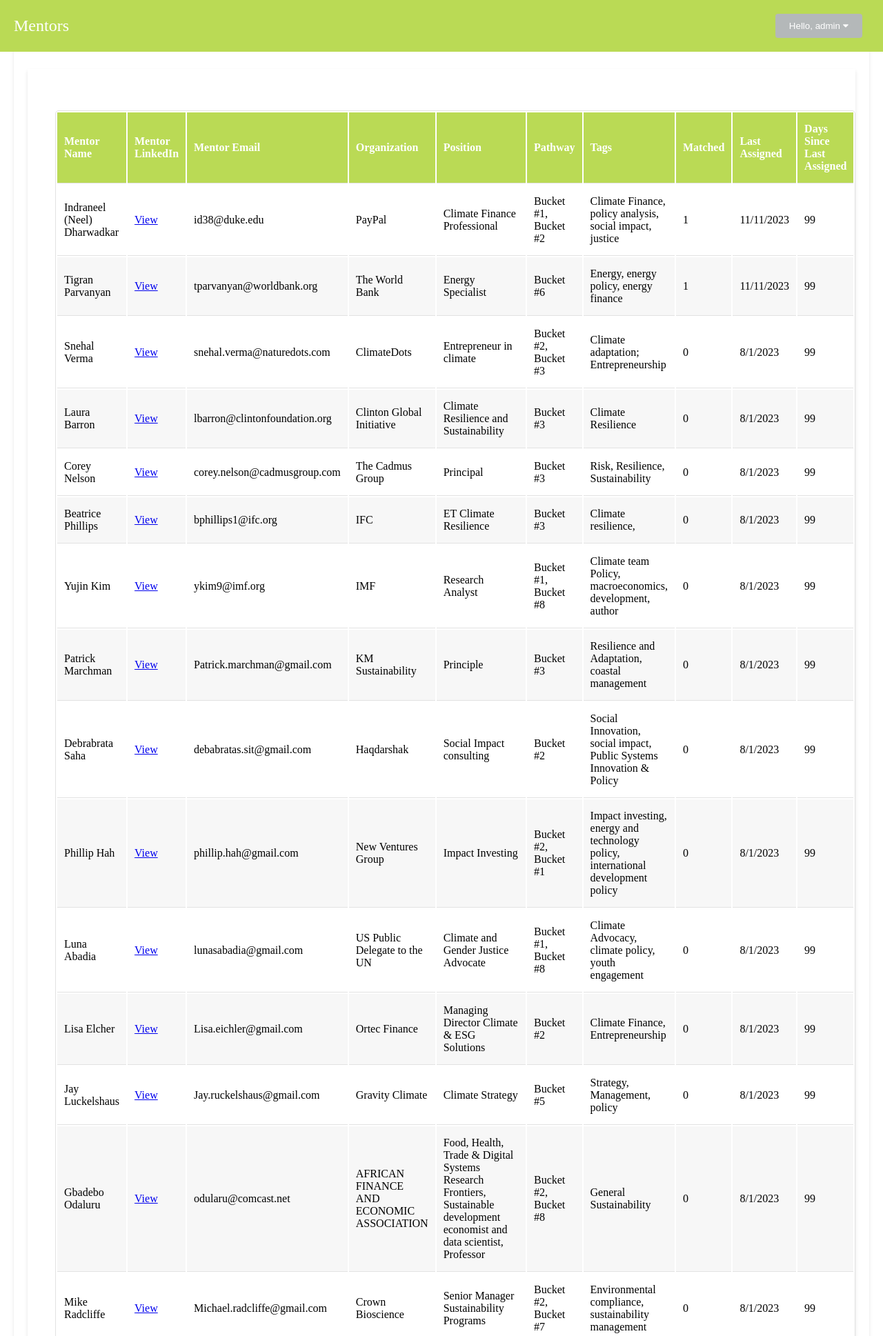
After one commit to HarTigran/scraping_jobs, a Flask app: page /mentor-list in a window 1280 px wide. The commit adds this page. Shown: the top 1937 px of the page at 69% size. Run offline with Flask 3, Linux system fonts and the light colour scheme; a user stored in the database is signed in; data comes from the database, SQL or seed files in the repository; both versions use the stored data as it was after the commit.

Commit message:
Adding mentor functionality

```diff
--- a/app.py
+++ b/app.py
@@ -109,6 +109,14 @@
     conn = sqlite3.connect('user_database.db')
     cursor = conn.cursor()
 
+    # Check if the "mentors" table exists
+    cursor.execute("SELECT name FROM sqlite_master WHERE type='table' AND name='mentors';")
+    table_exists = cursor.fetchone()
+
+    # # If the "mentors" table exists, drop it
+    # if table_exists:
+    #     cursor.execute("DROP TABLE mentors;")
+
     cursor.execute('''
         CREATE TABLE IF NOT EXISTS mentors (
             mentor_id INTEGER PRIMARY KEY AUTOINCREMENT,
@@ -123,6 +131,7 @@
             availability INTEGER,
             last_assigned TEXT,
             days_since_last_assigned INTEGER,
+            count INTEGER DEFAULT 0,
             FOREIGN KEY(user_id) REFERENCES users(id)
         )
     ''')
@@ -153,11 +162,17 @@
             last_assigned = row['LastAssigned']
             days_since_last_assigned = int(row['DaysSinceLastAssigned'])
 
-            # Insert the mentor data into the mentors table
-            cursor.execute('''
-                INSERT INTO mentors (mentor_name, mentor_linkedin, mentor_email, organization, position, pathway, tags, availability, last_assigned, days_since_last_assigned)
-                VALUES (?, ?, ?, ?, ?, ?, ?, ?, ?, ?)
-            ''', (mentor_name, mentor_linkedin, mentor_email, organization, position, pathway, tags, availability, last_assigned, days_since_last_assigned))
+            # Check if the mentor with the same email already exists
+            cursor.execute("SELECT mentor_id FROM mentors WHERE mentor_email = ?", (mentor_email,))
+            existing_mentor = cursor.fetchone()
+
+            if not existing_mentor:
+
+                # Insert the mentor data into the mentors table
+                cursor.execute('''
+                    INSERT INTO mentors (mentor_name, mentor_linkedin, mentor_email, organization, position, pathway, tags, availability, last_assigned, days_since_last_assigned)
+                    VALUES (?, ?, ?, ?, ?, ?, ?, ?, ?, ?)
+                ''', (mentor_name, mentor_linkedin, mentor_email, organization, position, pathway, tags, availability, last_assigned, days_since_last_assigned))
 
     conn.commit()
     conn.close()
@@ -166,8 +181,6 @@
 
 # Call the function to populate mentors from the CSV file
 populate_mentors()
-
-
 
 @login_manager.user_loader
 def load_user(user_id):
@@ -199,6 +212,29 @@
     tags = buckets_data  # Define 'tags' as a dictionary
     if current_user.is_authenticated:
         return render_template('mentor.html', buckets=buckets, tags=tags)
+    else:
+        return redirect(url_for('login'))
+
+@app.route('/mentor-list')
+def mentor_list():
+    if current_user.is_authenticated and current_user.username == 'admin':
+        # Connect to the SQLite database
+        conn = sqlite3.connect('user_database.db')
+
+        # Create a cursor object to execute SQL queries
+        cursor = conn.cursor()
+
+        # Execute a query to select all data from the "mentors" table
+        cursor.execute("SELECT * FROM mentors")
+
+        # Fetch all rows as a list of dictionaries
+        columns = [column[0] for column in cursor.description]
+        mentor_data = [dict(zip(columns, row)) for row in cursor.fetchall()]
+
+        # Close the database connection
+        conn.close()
+
+        return render_template('mentor_list.html', is_admin=True, mentor_data=mentor_data)
     else:
         return redirect(url_for('login'))
 
@@ -386,40 +422,82 @@
 
     bucket_choice = [bucket1, bucket2]
     tag_choice= tag1 + tag2
-    print(bucket_choice)
-    print(tag_choice)
-    mentordf = pd.read_csv("mentor.csv")
+    # Connect to the SQLite database
+    conn = sqlite3.connect("user_database.db")
+
+    # Specify the SQL query to retrieve data from the "mentors" table
+    sql_query = "SELECT * FROM mentors"
+
+    # Use pandas to read data from the database into a DataFrame
+    mentordf = pd.read_sql_query(sql_query, conn)
+
+    # Close the database connection
+    conn.close()
+
+    # mentordf = pd.read_csv("mentor.csv")
+    # Convert 'last_assigned' column to datetime if it's not already
+    mentordf['last_assigned'] = pd.to_datetime(mentordf['last_assigned'], errors='coerce')
+    today = datetime.today()
+    # Check if there are any NaT (Not a Timestamp) values after conversion
+    if mentordf['last_assigned'].isna().any():
+        # Handle missing or invalid datetime values as needed
+        # For example, you can drop rows with missing values
+        mentordf = mentordf.dropna(subset=['last_assigned'])
+
+    # Calculate the difference in days between today and last_assigned
+    timespent = today - mentordf['last_assigned']
+    mentordf['days_since_last_assigned'] = timespent.dt.days
     #if last assigned was over a month ago, change Availability back
-    mentordf['Availability'] = np.where(mentordf['DaysSinceLastAssigned'] > 30, 1, 0)
+    mentordf['availability'] = np.where(mentordf['days_since_last_assigned'] > 30, 1, 0)
     #subset df based on availability
-    availablementors = mentordf[mentordf['Availability'] == 1]
+    availablementors = mentordf[(mentordf['availability'] == 1) & (mentordf['count'] < 4) ]
     # choose mentors that match buckets and tags
-    availablementors['Pathway'] = availablementors['Pathway'].str.split(', ')
-    availablementors['Tags'] = availablementors['Tags'].str.split(', ')
+    availablementors['pathway'] = availablementors['pathway'].str.split(', ')
+    availablementors['tags'] = availablementors['tags'].str.split(', ')
     # count number of matches
-    availablementors['MatchCount_bucket'] = availablementors['Pathway'].apply(lambda x: sum(bucket.lower().replace("#", '') in x for bucket in bucket_choice))
-    availablementors['MatchCount_tags'] = availablementors['Tags'].apply(lambda x: sum(tag.lower() in x for tag in tag_choice))
+    availablementors['MatchCount_bucket'] = availablementors['pathway'].apply(lambda x: sum(bucket.lower().replace("#", '') in x for bucket in bucket_choice))
+    availablementors['MatchCount_tags'] = availablementors['tags'].apply(lambda x: sum(tag.lower() in x for tag in tag_choice))
     availablementors["TotalMatches"]= availablementors['MatchCount_bucket'] + availablementors['MatchCount_tags']
 
     #Find the mentors with the highest number of matches -- bucket
     max_match_count = availablementors['TotalMatches'].max()
     mentors_with_highest_matches = availablementors[availablementors['TotalMatches'] == max_match_count]
-    result = list(mentors_with_highest_matches[['Name','Position','Organization']].values.tolist()[0])
+
+    result = list(mentors_with_highest_matches[['mentor_name','position','organization','mentor_email']].values.tolist()[0])
+    session['mentor_email'] = result[3]
 
     return jsonify(result=result)
 
 @app.route("/send_email", methods=['POST'])
 def send_email():
+    today_date = datetime.today().date()
     if request.method == 'POST':
         data = request.get_json()
         recipient_email = data.get('user_email')
         full_name = data.get('full_name')
         linkedin_profile = data.get('linkedin_profile')
         short_bio = data.get('short_bio')
-        print(recipient_email)
+        mentor_email = session.get('mentor_email', 'No email found in session')
 
         msg = Message('Introduction Request', sender='clmtcampus@gmail.com', recipients=[recipient_email])
         msg.body = f"Hello {full_name},\n\nYou have received an introduction request from {linkedin_profile}.\n\nShort Bio: {short_bio}"
+
+        # Connect to the SQLite database
+        conn = sqlite3.connect('user_database.db')
+        cursor = conn.cursor()
+
+        # Update the "coun" column by adding 1 and "last_assigned" column with the current date
+        cursor.execute('''
+            UPDATE mentors
+            SET count = count + 1, last_assigned = ?
+            WHERE mentor_email = ?
+        ''', (today_date.strftime("%m/%d/%Y"), mentor_email))
+
+        # Commit the changes
+        conn.commit()
+
+        # Close the connection
+        conn.close()
 
         try:
             mail.send(msg)
--- a/static/styles_list.css
+++ b/static/styles_list.css
@@ -160,3 +160,38 @@
 .job-list input[type="date"] {
     width: 80%; /* Adjusted width to fit within the cell */
 }
+
+
+.mentor-list-container {
+    margin-top: 20px;
+    padding: 20px;
+}
+
+.mentor-list {
+    width: 100%;
+    background-color: #fff;
+    border: 1px solid #E2E2E2; /* Subtle border */
+    border-radius: 5px;
+}
+
+.mentor-list th {
+    background-color: #BADA55; /* Professional blue header for table */
+    color: #fff;
+    font-weight: bold;
+    padding: 15px 10px;
+    text-align: left;
+}
+
+.mentor-list th, .job-list td {
+    padding: 15px 10px;
+    border-bottom: 1px solid #E2E2E2;
+}
+
+.mentor-list th, .mentor-list td {
+    padding: 15px 10px;
+    border-bottom: 1px solid #E2E2E2;
+}
+
+.mentor-list tr:nth-child(even) {
+    background-color: #F7F7F7;
+}
--- a/templates/mentor.html
+++ b/templates/mentor.html
@@ -19,6 +19,7 @@
                     <a href="{{ url_for('survey') }}" target="_blank">Take the Survey</a>
                     <a href="{{ url_for('my_job_list') }}">My Dashboard</a>
                     <a href="{{ url_for('job_list') }}">Opportunity Hub</a>
+                    <a href="{{ url_for('mentor_list') }}">Mentors</a>
                     <a href="{{ url_for('logout') }}">Logout</a>
                 </div>
             </div>
--- /dev/null
+++ b/templates/mentor_list.html
@@ -0,0 +1,86 @@
+<!DOCTYPE html>
+<html>
+
+<head>
+    <!-- <meta charset="UTF-8">
+    <meta name="viewport" content="width=device-width, initial-scale=1.0"> -->
+    <link rel="stylesheet" href="https://cdnjs.cloudflare.com/ajax/libs/font-awesome/5.15.4/css/all.min.css">
+    <title>Mentors</title>
+    <link rel="stylesheet" type="text/css" href="/static/styles_list.css">
+    <link rel="icon" type="image/png" href="/static/CLMT.png">
+</head>
+
+<body>
+    {% if is_admin %}
+        <div class="container">
+            <div class="fixed-header">
+                <div class="page_name">
+                    Mentors
+                </div>
+                <div class="dropdown">
+                    <button class="dropbtn"> Hello, {{ current_user.username }} <i class="fas fa-caret-down"></i></button>
+                    <div class="dropdown-content">
+                        <a href="{{ url_for('home') }}">Home</a>
+                        <a href="{{ url_for('survey') }}" target="_blank">Take the Survey</a>
+                        <a href="{{ url_for('job_list') }}">Opportunity Hub</a>
+                        <a href="{{ url_for('mentor') }}">Mentor Matching</a>
+                        <a href="{{ url_for('logout') }}">Logout</a>
+                    </div>
+                </div>
+            </div>
+            <main>
+                <main style="margin-top: 60px;"> <!-- Adjust the margin-top value as needed -->
+                    <section class="mentor-list-container">
+                        <table class="mentor-list">
+                            <thead>
+                                <tr>
+                                    <!-- <th>Mentor ID</th>
+                                    <th>User ID</th> -->
+                                    <th>Mentor Name</th>
+                                    <th>Mentor LinkedIn</th>
+                                    <th>Mentor Email</th>
+                                    <th>Organization</th>
+                                    <th>Position</th>
+                                    <th>Pathway</th>
+                                    <th>Tags</th>
+                                    <th>Matched</th>
+                                    <th>Last Assigned</th>
+                                    <th>Days Since Last Assigned</th>
+                                </tr>
+                            </thead>
+                            <tbody>
+                                {% for mentor in mentor_data %}
+                                <tr>
+                                    <!-- <td>{{ mentor['mentor_id'] }}</td>
+                                    <td>{{ mentor['user_id'] }}</td> -->
+                                    <td>{{ mentor['mentor_name'] }}</td>
+                                    <td>
+                                        {% if mentor['mentor_linkedin'] %}
+                                            <a class="mentor-link" href="{{ mentor['mentor_linkedin'] }}" target="_blank" rel="noopener noreferrer">View</a>
+                                        {% else %}
+                                            No LinkedIn Profile
+                                        {% endif %}
+                                    </td>
+                                    <td>{{ mentor['mentor_email'] }}</td>
+                                    <td>{{ mentor['organization'] }}</td>
+                                    <td>{{ mentor['position'] }}</td>
+                                    <td>{{ mentor['pathway'] }}</td>
+                                    <td>{{ mentor['tags'] }}</td>
+                                    <td>{{ mentor['count'] }}</td>
+                                    <td>{{ mentor['last_assigned'] }}</td>
+                                    <td>{{ mentor['days_since_last_assigned'] }}</td>
+                                </tr>
+                                {% endfor %}
+                            </tbody>
+                        </table>
+                    </section>
+                </main>
+            </main>
+        </div>
+    {% else %}
+        <!-- Content for non-admin users (if any) -->
+        <p>This content is only available to administrators.</p>
+    {% endif %}
+</body>
+
+</html>
```
Also changed, not shown: mentor.csv (+38 -44 lines), text.py (+11 -5 lines), user_database.db.
